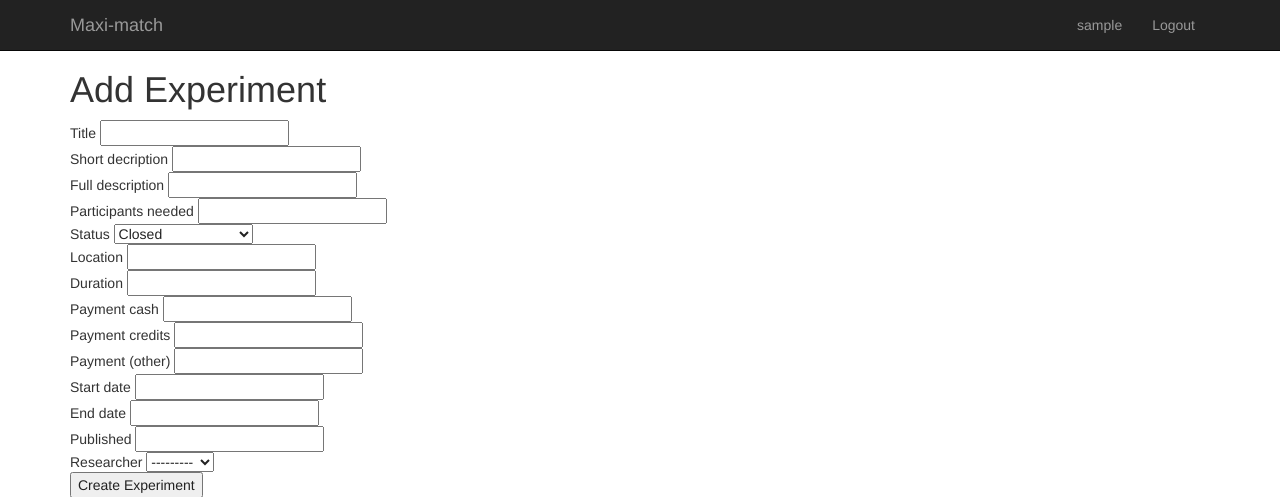
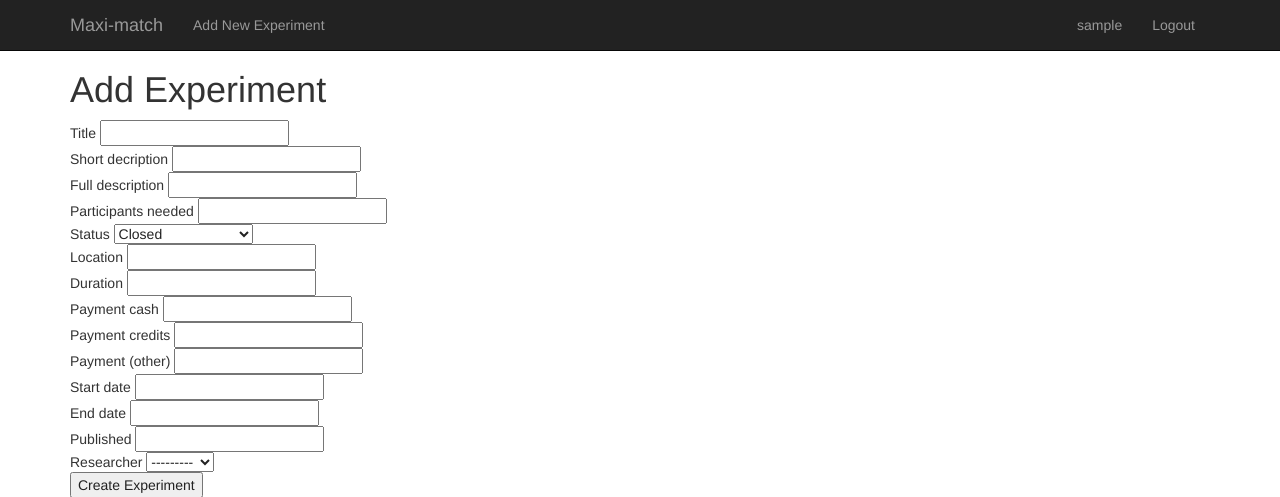
Before and after one commit to MickeyPash/DIM3-Rio, a Django app: page /maximatch/add_experiment/ in a window 1280 px wide. Shown: the top 497 px of the page. Run offline with Django 3.2, Linux system fonts and the light colour scheme; a user stored in the database is signed in; tables that the repository leaves empty hold one stand-in row (values such as "Sample post"); some libraries are stand-ins or nearby versions.

Commit message:
Add experiment option on the navbar for researchers

```diff
--- a/team_zeta_project/templates/maximatch/base.html
+++ b/team_zeta_project/templates/maximatch/base.html
@@ -1,4 +1,5 @@
 {% load static %}
+{% load maximatch_extras %}
 <!DOCTYPE html>
 <html lang="en">
     <head>
@@ -16,21 +17,22 @@
             <div class="navbar-header">
                 <button type="button" class="navbar-toggle" data-toggle="collapse" data-target=".navbar-collapse">
                     <span class="sr-only">Toggle navigation</span>
-                    <span class="icon-bar"></span>
-                    <span class="icon-bar"></span>
-                    <span class="icon-bar"></span>
                 </button>
                 <a class="navbar-brand" href="/maximatch/">Maxi-match</a>
             </div>
             <div class="collapse navbar-collapse">
+                <div class="navbar-left">
+                    <ul class="nav navbar-nav">
+                        {% if user.id|is_researcher %}
+                                <li><a href="/maximatch/add_experiment/">Add New Experiment</a></li>
+                        {% endif %}
+                    </ul>
+            </div>
                 <div class="navbar-right">
                     <ul class="nav navbar-nav">
                         {% if user.is_authenticated %}
                             <li><a href="/maximatch/settings/">{{ user.username }}</a></li>
                             <li><a href="/maximatch/logout/">Logout</a></li>
-                            {% if user.is_researcher %}
-                                <li><a href="/maximatch/add_experiment/">Add a New Experiment</a></li>
-                            {% endif %}
                         {% else %}
                             <li><a href="/maximatch/register/">Register</a></li>
                             <li><a href="/maximatch/login/">Login</a></li>
```
